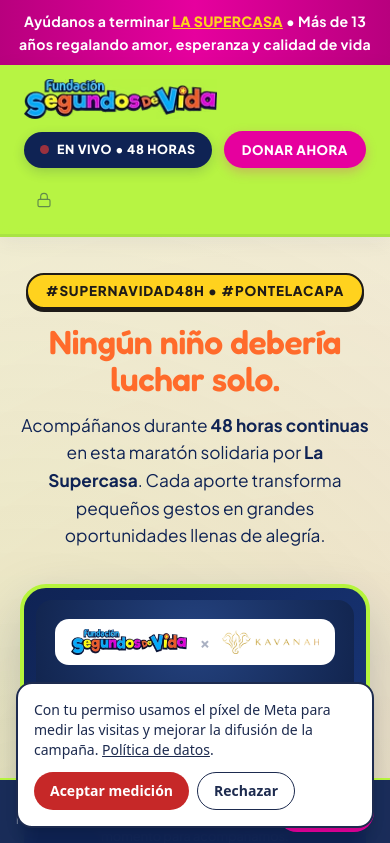
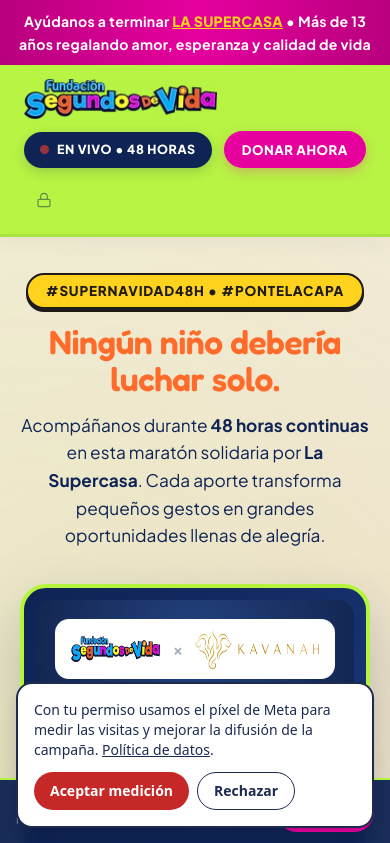
Before and after one commit to DavidLozada22/supercasa-envivo, a Next.js app: page /envivo in a window 390 px wide. Shown: the top 843 px of the page. Built offline with nearby package versions, Linux system fonts and the light colour scheme; no server answers; the database is empty.

Commit message:
fix: logo de Kavanah mas grande en el placeholder

```diff
--- a/app/landing.css
+++ b/app/landing.css
@@ -1136,7 +1136,7 @@
 .landing-root .stream-placeholder { display: flex; flex-direction: column; align-items: center; justify-content: center; gap: .45rem; aspect-ratio: 16 / 9; padding: clamp(1.2rem, 4vw, 2.4rem); text-align: center; border-radius: 16px; background: radial-gradient(circle at 50% 12%, #24427f 0%, #0b1a3d 72%); color: var(--blanco); }
 .landing-root .stream-placeholder__logos { display: flex; align-items: center; gap: 12px; margin-bottom: .35rem; padding: 9px 14px; border-radius: 14px; background: var(--blanco); }
 .landing-root .stream-placeholder__logo img { display: block; height: 34px; width: auto; }
-.landing-root .stream-placeholder__logo--kavanah img { height: 24px; }
+.landing-root .stream-placeholder__logo--kavanah img { height: 40px; }
 .landing-root .stream-placeholder__cross { color: var(--azul-marino); font-weight: 800; opacity: .35; }
 .landing-root .stream-placeholder__icon { display: inline-flex; align-items: center; justify-content: center; width: 44px; height: 44px; margin-top: .3rem; border: 2px solid rgba(255,255,255,.28); border-radius: 50%; background: rgba(255,255,255,.08); }
 .landing-root .stream-placeholder__eyebrow { margin: 0; font-size: .68rem; font-weight: 800; letter-spacing: .14em; text-transform: uppercase; color: var(--amarillo-pill); }
@@ -1145,7 +1145,7 @@
 .landing-root .stream-placeholder__note { margin: .2rem 0 0; font-size: .74rem; color: rgba(255,255,255,.55); }
 @media (max-width: 560px) {
   .landing-root .stream-placeholder__logo img { height: 26px; }
-  .landing-root .stream-placeholder__logo--kavanah img { height: 18px; }
+  .landing-root .stream-placeholder__logo--kavanah img { height: 30px; }
   .landing-root .stream-placeholder__message { font-size: .8rem; }
 }
 
@@ -1160,4 +1160,4 @@
 .landing-root .org-logos__chip img { height: 32px; }
 .landing-root .org-logos__chip:last-child img { height: 44px; }
 .landing-root .stream-placeholder__logos { background: var(--blanco); padding: 10px 16px; }
-.landing-root .stream-placeholder__logo--kavanah img { height: 24px; }
+.landing-root .stream-placeholder__logo--kavanah img { height: 40px; }
```
